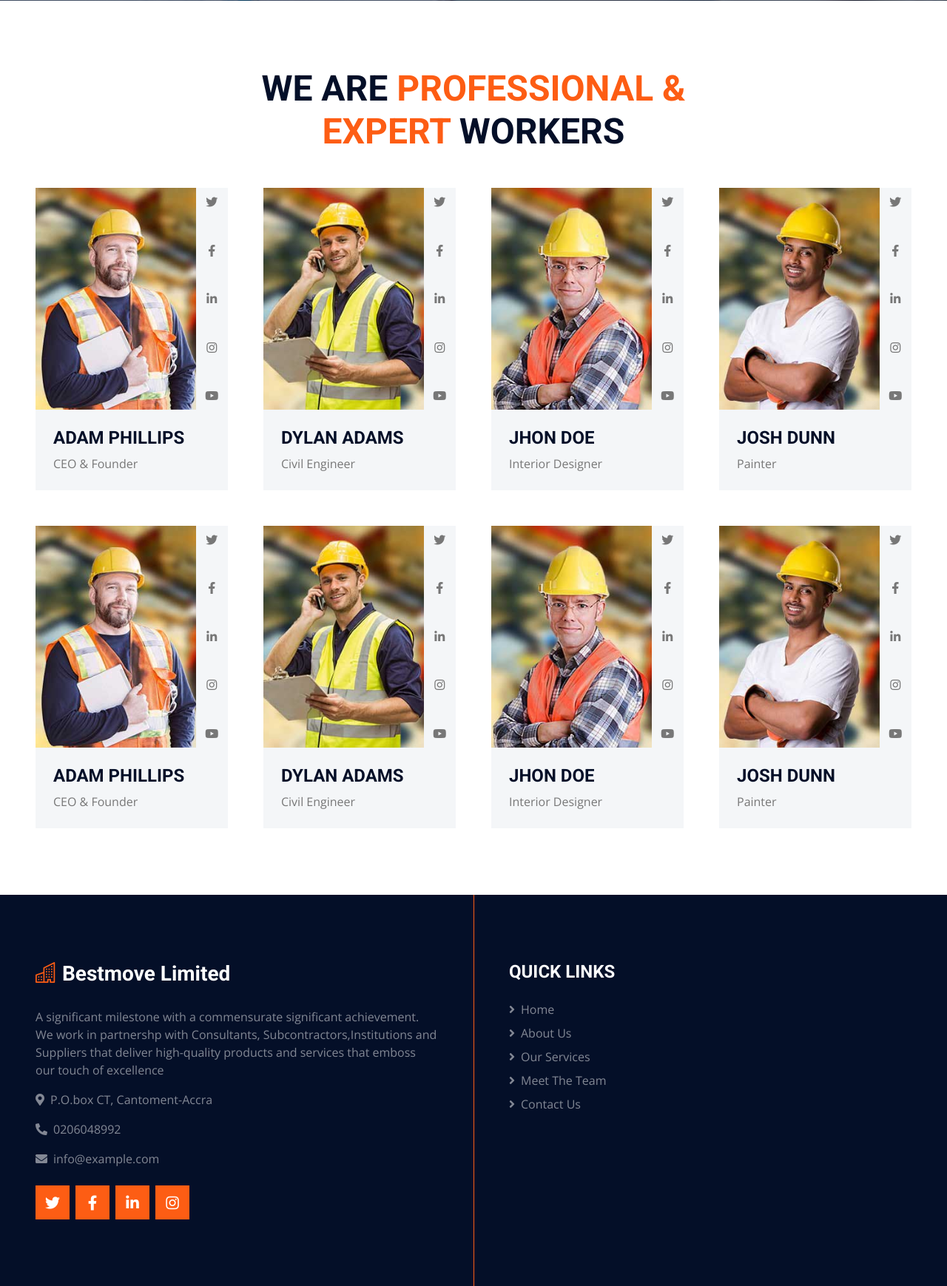
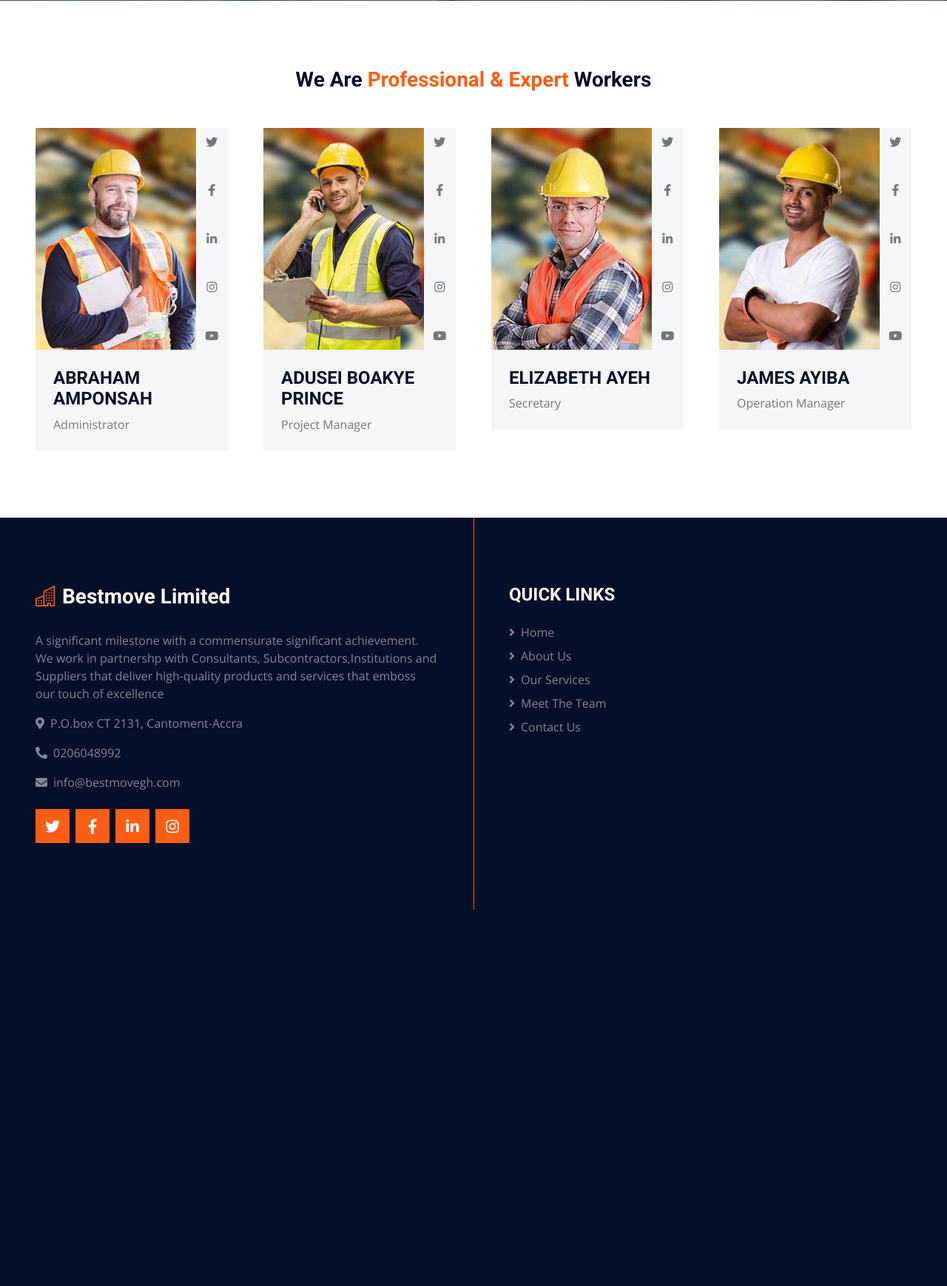
Before and after one commit to badassboy/bestmovegh, a PHP site: page /team.php in a window 1280 px wide. Shown: the part 488-2227 px from the top of the page at 74% size. After the commit the page ends 1718 px from the top, so only its background shows below. Run offline with PHP 8.4, Linux system fonts and the light colour scheme; some libraries are stand-ins or nearby versions.

Commit message:
added new changes

```diff
--- a/contact.php
+++ b/contact.php
@@ -27,7 +27,7 @@
 
                <dl>
                    <dt>Office Location</dt>
-                   <dd>P.O box CT Cantonment-Accra</dd>
+                   <dd>P.O box CT 2131 Cantonment-Accra</dd>
 
                    <dt>Phone Numbers</dt>
                    <dd>0550279889</dd>
@@ -35,7 +35,7 @@
 
                    <dt>Email Address</dt>
                    <dd>info@bestmovegh.com</dd>
-                   <dd>bestmovegh.com</dd>
+                   <dd>bestmovegh@gmail.com</dd>
                </dl>
 
                 </div>
--- a/footer.php
+++ b/footer.php
@@ -6,9 +6,9 @@
                 </a>
                 <p>A significant milestone with a commensurate significant achievement. We work in partnershp with Consultants, Subcontractors,Institutions and Suppliers that deliver high-quality products and services that emboss our touch of excellence</p>
 
-                <p><i class="fa fa-map-marker-alt me-2"></i>P.O.box CT, Cantoment-Accra</p>
+                <p><i class="fa fa-map-marker-alt me-2"></i>P.O.box CT 2131, Cantoment-Accra</p>
                 <p><i class="fa fa-phone-alt me-2"></i>0206048992</p>
-                <p><i class="fa fa-envelope me-2"></i>info@example.com</p>
+                <p><i class="fa fa-envelope me-2"></i>info@bestmovegh.com</p>
 
                 <div class="d-flex justify-content-start mt-4">
                     <a class="btn btn-lg btn-primary btn-lg-square rounded-0 me-2" href="#"><i class="fab fa-twitter"></i></a>
--- a/header.php
+++ b/header.php
@@ -81,7 +81,7 @@
                     <a href="index.php" class="nav-item nav-link">Home</a>
                     <a href="about.php" class="nav-item nav-link">About</a>
                     <a href="service.php" class="nav-item nav-link">Service</a>
-                    <a href="service.php" class="nav-item nav-link">INVESTMENT</a>
+                    <a href="investment.php" class="nav-item nav-link">INVESTMENT</a>
 
                    <!--  <div class="nav-item dropdown">
                         <a href="#" class="nav-link dropdown-toggle" data-bs-toggle="dropdown">Pages</a>
--- a/team.php
+++ b/team.php
@@ -17,10 +17,108 @@
     <!-- Team Start -->
     <div class="container-fluid py-6 px-5">
         <div class="text-center mx-auto mb-5" style="max-width: 600px;">
-            <h1 class="display-5 text-uppercase mb-4">We Are <span class="text-primary">Professional & Expert</span> Workers</h1>
+            <h3 class="display-7 mb-4">We Are <span class="text-primary">Professional & Expert</span> Workers</h3>
         </div>
+
         <div class="row g-5">
             <div class="col-xl-3 col-lg-4 col-md-6">
+                <div class="row g-0">
+                    <div class="col-10" style="min-height: 300px;">
+                        <div class="position-relative h-100">
+                            <img class="position-absolute w-100 h-100" src="img/team-1.jpg" style="object-fit: cover;">
+                        </div>
+                    </div>
+                    <div class="col-2">
+                        <div class="h-100 d-flex flex-column align-items-center justify-content-between bg-light">
+                            <a class="btn" href="#"><i class="fab fa-twitter"></i></a>
+                            <a class="btn" href="#"><i class="fab fa-facebook-f"></i></a>
+                            <a class="btn" href="#"><i class="fab fa-linkedin-in"></i></a>
+                            <a class="btn" href="#"><i class="fab fa-instagram"></i></a>
+                            <a class="btn" href="#"><i class="fab fa-youtube"></i></a>
+                        </div>
+                    </div>
+                    <div class="col-12">
+                        <div class="bg-light p-4">
+                            <h4 class="text-uppercase">Abraham Amponsah</h4>
+                            <span>Administrator</span>
+                        </div>
+                    </div>
+                </div>
+            </div>
+            <div class="col-xl-3 col-lg-4 col-md-6">
+                <div class="row g-0">
+                    <div class="col-10" style="min-height: 300px;">
+                        <div class="position-relative h-100">
+                            <img class="position-absolute w-100 h-100" src="img/team-2.jpg" style="object-fit: cover;">
+                        </div>
+                    </div>
+                    <div class="col-2">
+                        <div class="h-100 d-flex flex-column align-items-center justify-content-between bg-light">
+                            <a class="btn" href="#"><i class="fab fa-twitter"></i></a>
+                            <a class="btn" href="#"><i class="fab fa-facebook-f"></i></a>
+                            <a class="btn" href="#"><i class="fab fa-linkedin-in"></i></a>
+                            <a class="btn" href="#"><i class="fab fa-instagram"></i></a>
+                            <a class="btn" href="#"><i class="fab fa-youtube"></i></a>
+                        </div>
+                    </div>
+                    <div class="col-12">
+                        <div class="bg-light p-4">
+                            <h4 class="text-uppercase">Adusei Boakye Prince</h4>
+                            <span>Project Manager</span>
+                        </div>
+                    </div>
+                </div>
+            </div>
+            <div class="col-xl-3 col-lg-4 col-md-6">
+                <div class="row g-0">
+                    <div class="col-10" style="min-height: 300px;">
+                        <div class="position-relative h-100">
+                            <img class="position-absolute w-100 h-100" src="img/team-3.jpg" style="object-fit: cover;">
+                        </div>
+                    </div>
+                    <div class="col-2">
+                        <div class="h-100 d-flex flex-column align-items-center justify-content-between bg-light">
+                            <a class="btn" href="#"><i class="fab fa-twitter"></i></a>
+                            <a class="btn" href="#"><i class="fab fa-facebook-f"></i></a>
+                            <a class="btn" href="#"><i class="fab fa-linkedin-in"></i></a>
+                            <a class="btn" href="#"><i class="fab fa-instagram"></i></a>
+                            <a class="btn" href="#"><i class="fab fa-youtube"></i></a>
+                        </div>
+                    </div>
+                    <div class="col-12">
+                        <div class="bg-light p-4">
+                            <h4 class="text-uppercase">Elizabeth Ayeh</h4>
+                            <span>Secretary</span>
+                        </div>
+                    </div>
+                </div>
+            </div>
+            <div class="col-xl-3 col-lg-4 col-md-6">
+                <div class="row g-0">
+                    <div class="col-10" style="min-height: 300px;">
+                        <div class="position-relative h-100">
+                            <img class="position-absolute w-100 h-100" src="img/team-4.jpg" style="object-fit: cover;">
+                        </div>
+                    </div>
+                    <div class="col-2">
+                        <div class="h-100 d-flex flex-column align-items-center justify-content-between bg-light">
+                            <a class="btn" href="#"><i class="fab fa-twitter"></i></a>
+                            <a class="btn" href="#"><i class="fab fa-facebook-f"></i></a>
+                            <a class="btn" href="#"><i class="fab fa-linkedin-in"></i></a>
+                            <a class="btn" href="#"><i class="fab fa-instagram"></i></a>
+                            <a class="btn" href="#"><i class="fab fa-youtube"></i></a>
+                        </div>
+                    </div>
+                    <div class="col-12">
+                        <div class="bg-light p-4">
+                            <h4 class="text-uppercase">James Ayiba</h4>
+                            <span>Operation Manager</span>
+                        </div>
+                    </div>
+                </div>
+            </div>
+
+            <!-- <div class="col-xl-3 col-lg-4 col-md-6">
                 <div class="row g-0">
                     <div class="col-10" style="min-height: 300px;">
                         <div class="position-relative h-100">
@@ -43,8 +141,8 @@
                         </div>
                     </div>
                 </div>
-            </div>
-            <div class="col-xl-3 col-lg-4 col-md-6">
+            </div> -->
+           <!--  <div class="col-xl-3 col-lg-4 col-md-6">
                 <div class="row g-0">
                     <div class="col-10" style="min-height: 300px;">
                         <div class="position-relative h-100">
@@ -67,8 +165,8 @@
                         </div>
                     </div>
                 </div>
-            </div>
-            <div class="col-xl-3 col-lg-4 col-md-6">
+            </div> -->
+           <!--  <div class="col-xl-3 col-lg-4 col-md-6">
                 <div class="row g-0">
                     <div class="col-10" style="min-height: 300px;">
                         <div class="position-relative h-100">
@@ -91,8 +189,8 @@
                         </div>
                     </div>
                 </div>
-            </div>
-            <div class="col-xl-3 col-lg-4 col-md-6">
+            </div> -->
+            <!-- <div class="col-xl-3 col-lg-4 col-md-6">
                 <div class="row g-0">
                     <div class="col-10" style="min-height: 300px;">
                         <div class="position-relative h-100">
@@ -115,103 +213,7 @@
                         </div>
                     </div>
                 </div>
-            </div>
-            <div class="col-xl-3 col-lg-4 col-md-6">
-                <div class="row g-0">
-                    <div class="col-10" style="min-height: 300px;">
-                        <div class="position-relative h-100">
-                            <img class="position-absolute w-100 h-100" src="img/team-1.jpg" style="object-fit: cover;">
-                        </div>
-                    </div>
-                    <div class="col-2">
-                        <div class="h-100 d-flex flex-column align-items-center justify-content-between bg-light">
-                            <a class="btn" href="#"><i class="fab fa-twitter"></i></a>
-                            <a class="btn" href="#"><i class="fab fa-facebook-f"></i></a>
-                            <a class="btn" href="#"><i class="fab fa-linkedin-in"></i></a>
-                            <a class="btn" href="#"><i class="fab fa-instagram"></i></a>
-                            <a class="btn" href="#"><i class="fab fa-youtube"></i></a>
-                        </div>
-                    </div>
-                    <div class="col-12">
-                        <div class="bg-light p-4">
-                            <h4 class="text-uppercase">Adam Phillips</h4>
-                            <span>CEO & Founder</span>
-                        </div>
-                    </div>
-                </div>
-            </div>
-            <div class="col-xl-3 col-lg-4 col-md-6">
-                <div class="row g-0">
-                    <div class="col-10" style="min-height: 300px;">
-                        <div class="position-relative h-100">
-                            <img class="position-absolute w-100 h-100" src="img/team-2.jpg" style="object-fit: cover;">
-                        </div>
-                    </div>
-                    <div class="col-2">
-                        <div class="h-100 d-flex flex-column align-items-center justify-content-between bg-light">
-                            <a class="btn" href="#"><i class="fab fa-twitter"></i></a>
-                            <a class="btn" href="#"><i class="fab fa-facebook-f"></i></a>
-                            <a class="btn" href="#"><i class="fab fa-linkedin-in"></i></a>
-                            <a class="btn" href="#"><i class="fab fa-instagram"></i></a>
-                            <a class="btn" href="#"><i class="fab fa-youtube"></i></a>
-                        </div>
-                    </div>
-                    <div class="col-12">
-                        <div class="bg-light p-4">
-                            <h4 class="text-uppercase">Dylan Adams</h4>
-                            <span>Civil Engineer</span>
-                        </div>
-                    </div>
-                </div>
-            </div>
-            <div class="col-xl-3 col-lg-4 col-md-6">
-                <div class="row g-0">
-                    <div class="col-10" style="min-height: 300px;">
-                        <div class="position-relative h-100">
-                            <img class="position-absolute w-100 h-100" src="img/team-3.jpg" style="object-fit: cover;">
-                        </div>
-                    </div>
-                    <div class="col-2">
-                        <div class="h-100 d-flex flex-column align-items-center justify-content-between bg-light">
-                            <a class="btn" href="#"><i class="fab fa-twitter"></i></a>
-                            <a class="btn" href="#"><i class="fab fa-facebook-f"></i></a>
-                            <a class="btn" href="#"><i class="fab fa-linkedin-in"></i></a>
-                            <a class="btn" href="#"><i class="fab fa-instagram"></i></a>
-                            <a class="btn" href="#"><i class="fab fa-youtube"></i></a>
-                        </div>
-                    </div>
-                    <div class="col-12">
-                        <div class="bg-light p-4">
-                            <h4 class="text-uppercase">Jhon Doe</h4>
-                            <span>Interior Designer</span>
-                        </div>
-                    </div>
-                </div>
-            </div>
-            <div class="col-xl-3 col-lg-4 col-md-6">
-                <div class="row g-0">
-                    <div class="col-10" style="min-height: 300px;">
-                        <div class="position-relative h-100">
-                            <img class="position-absolute w-100 h-100" src="img/team-4.jpg" style="object-fit: cover;">
-                        </div>
-                    </div>
-                    <div class="col-2">
-                        <div class="h-100 d-flex flex-column align-items-center justify-content-between bg-light">
-                            <a class="btn" href="#"><i class="fab fa-twitter"></i></a>
-                            <a class="btn" href="#"><i class="fab fa-facebook-f"></i></a>
-                            <a class="btn" href="#"><i class="fab fa-linkedin-in"></i></a>
-                            <a class="btn" href="#"><i class="fab fa-instagram"></i></a>
-                            <a class="btn" href="#"><i class="fab fa-youtube"></i></a>
-                        </div>
-                    </div>
-                    <div class="col-12">
-                        <div class="bg-light p-4">
-                            <h4 class="text-uppercase">Josh Dunn</h4>
-                            <span>Painter</span>
-                        </div>
-                    </div>
-                </div>
-            </div>
+            </div> -->
         </div>
     </div>
     <!-- Team End -->
```
Also changed, not shown: index.php (+4 -4 lines), investment.php (added, +73 -0 lines).
